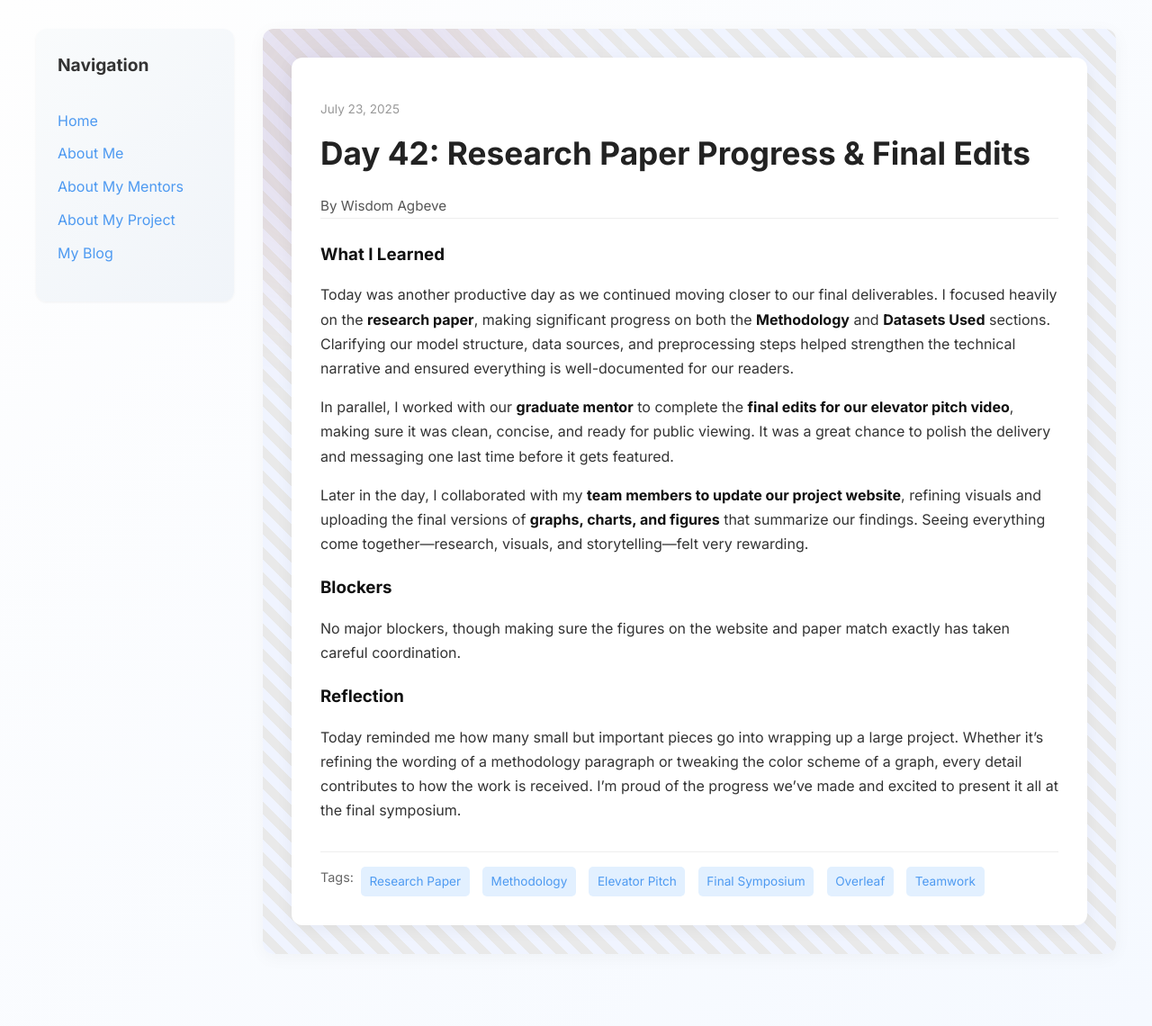
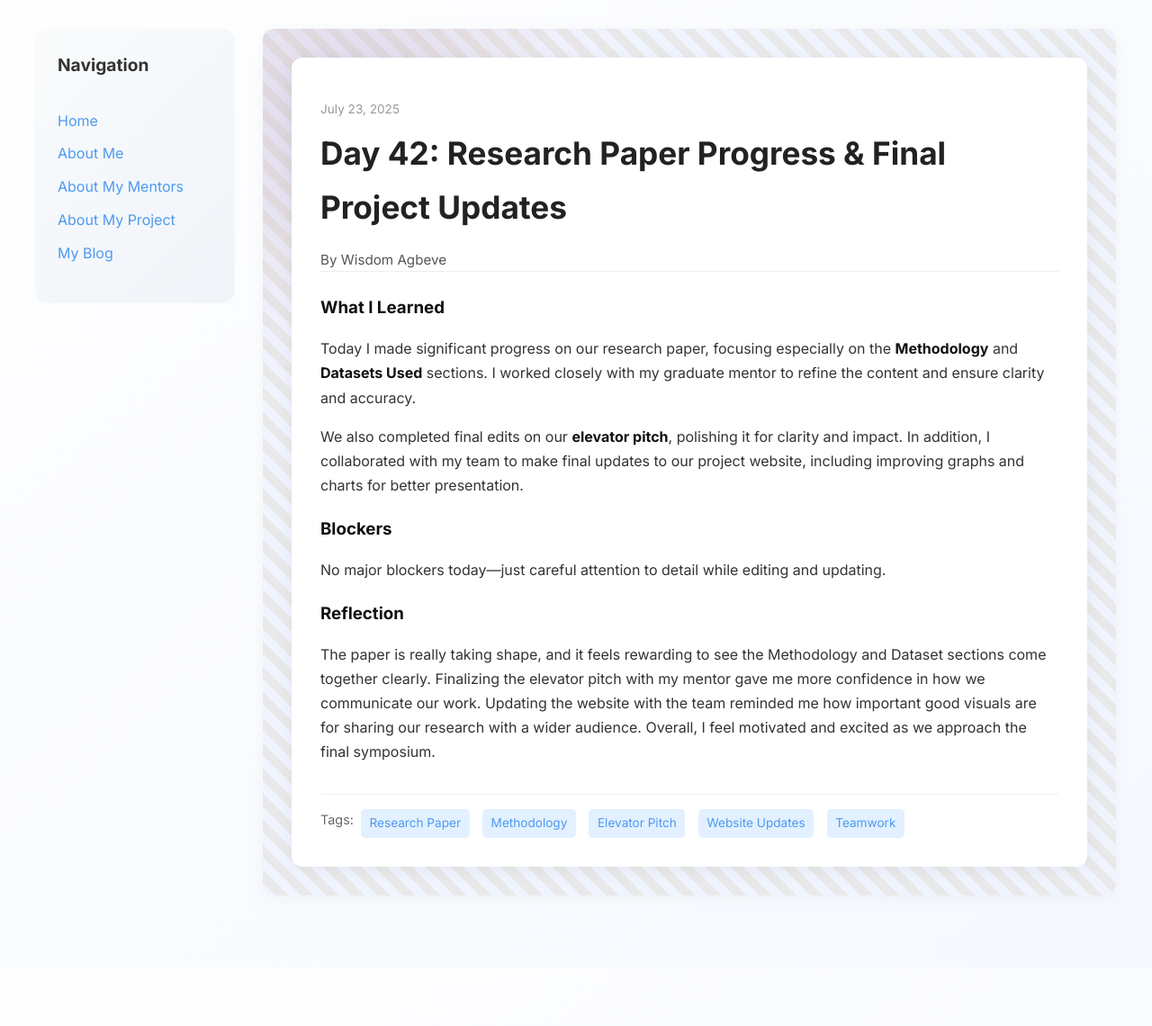
Before and after one commit to wisdomagbeve01/wisdomagbeve01.github.io, a Jekyll site: the page built from _posts/2025-07-23-day-42.md, in a window 1280 px wide. Shown: the whole page at 90% size. Built offline with Jekyll 4.4.1, drawn with Linux system fonts in a browser that asks for light colours; after the commit the page ends 1075 px from its top, so only the background shows below that.

Commit message:
Update 2025-07-23-day-42.md

```diff
--- a/_posts/2025-07-23-day-42.md
+++ b/_posts/2025-07-23-day-42.md
@@ -1,21 +1,19 @@
 ---
 layout: post
-title: "Day 42: Research Paper Progress & Final Edits"
+title: "Day 42: Research Paper Progress & Final Project Updates"
 date: 2025-07-23
 author: Wisdom Agbeve
 permalink: /day42.html
-tags: ["Research Paper", "Methodology", "Elevator Pitch", "Final Symposium", "Overleaf", "Teamwork"]
+tags: ["Research Paper", "Methodology", "Elevator Pitch", "Website Updates", "Teamwork"]
 
 what_i_learned: |
-  Today was another productive day as we continued moving closer to our final deliverables. I focused heavily on the **research paper**, making significant progress on both the **Methodology** and **Datasets Used** sections. Clarifying our model structure, data sources, and preprocessing steps helped strengthen the technical narrative and ensured everything is well-documented for our readers.
+  Today I made significant progress on our research paper, focusing especially on the **Methodology** and **Datasets Used** sections. I worked closely with my graduate mentor to refine the content and ensure clarity and accuracy.
 
-  In parallel, I worked with our **graduate mentor** to complete the **final edits for our elevator pitch video**, making sure it was clean, concise, and ready for public viewing. It was a great chance to polish the delivery and messaging one last time before it gets featured.
-
-  Later in the day, I collaborated with my **team members to update our project website**, refining visuals and uploading the final versions of **graphs, charts, and figures** that summarize our findings. Seeing everything come together—research, visuals, and storytelling—felt very rewarding.
+  We also completed final edits on our **elevator pitch**, polishing it for clarity and impact. In addition, I collaborated with my team to make final updates to our project website, including improving graphs and charts for better presentation.
 
 blockers: |
-  No major blockers, though making sure the figures on the website and paper match exactly has taken careful coordination.
+  No major blockers today—just careful attention to detail while editing and updating.
 
 reflection: |
-  Today reminded me how many small but important pieces go into wrapping up a large project. Whether it's refining the wording of a methodology paragraph or tweaking the color scheme of a graph, every detail contributes to how the work is received. I’m proud of the progress we’ve made and excited to present it all at the final symposium.
+  The paper is really taking shape, and it feels rewarding to see the Methodology and Dataset sections come together clearly. Finalizing the elevator pitch with my mentor gave me more confidence in how we communicate our work. Updating the website with the team reminded me how important good visuals are for sharing our research with a wider audience. Overall, I feel motivated and excited as we approach the final symposium.
 ---
```
